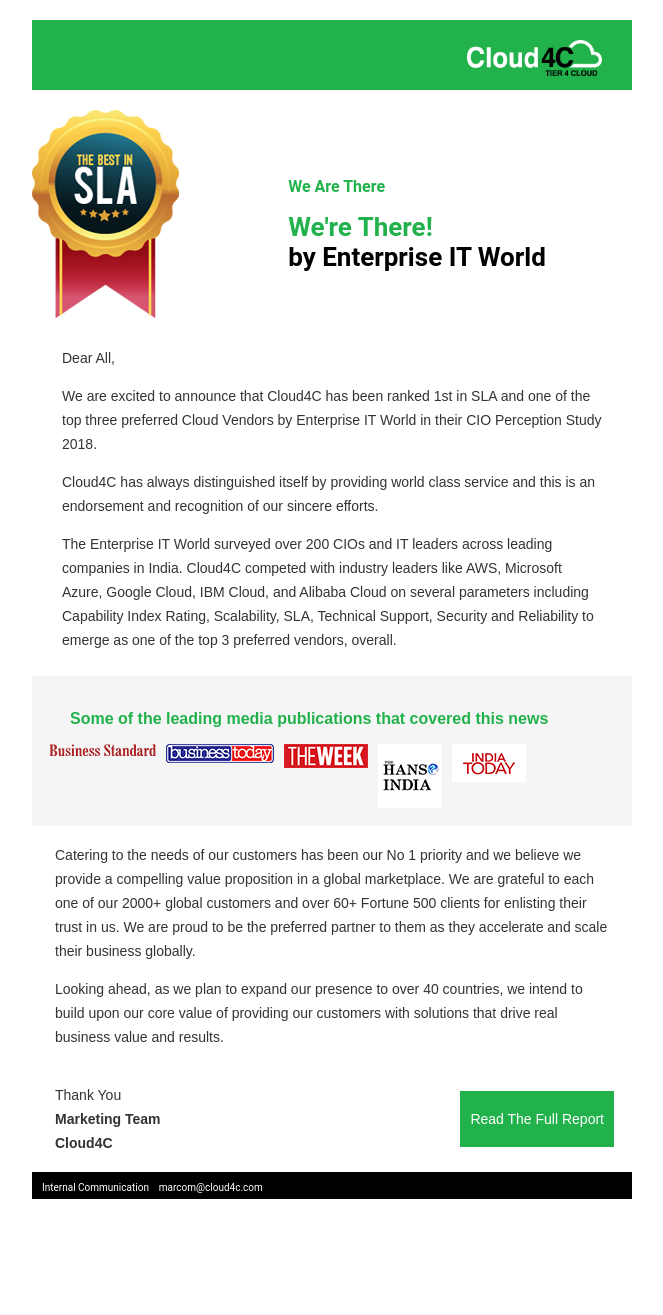
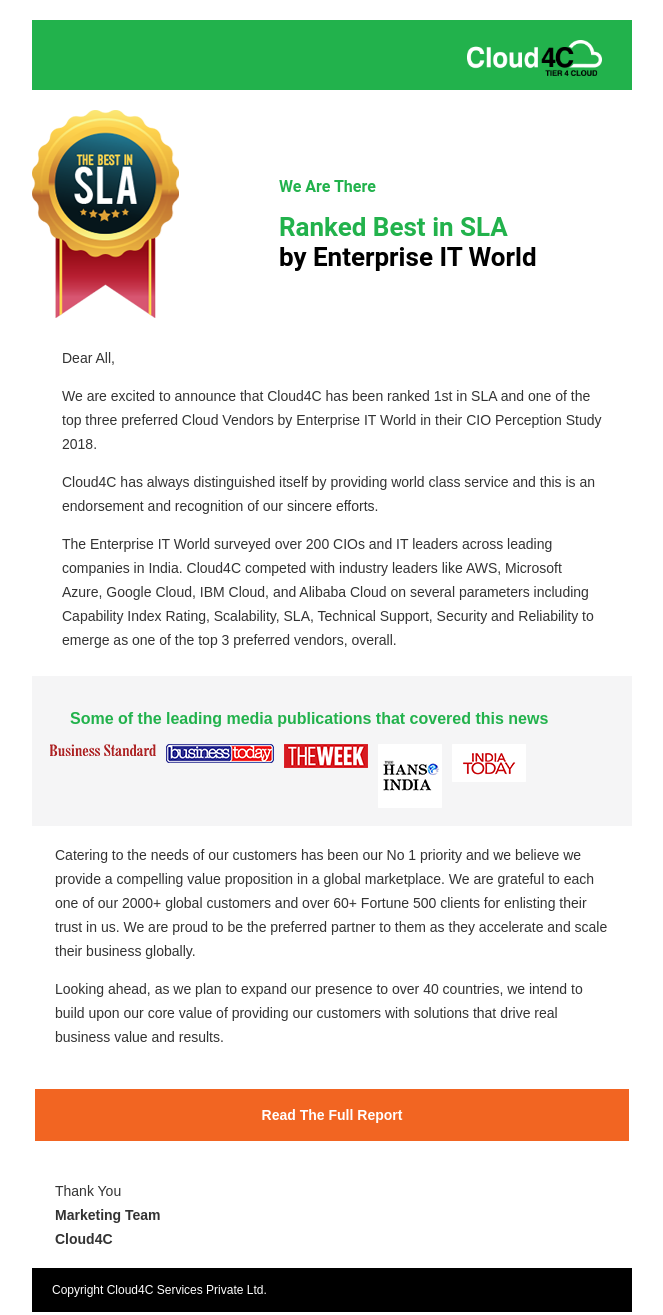
Before and after one commit to thego2guy/assets, a plain HTML site: page cloud4c/email1/index.html in a window 1280 px wide. Shown: the whole page, without its empty margins (308-971 px from the left). Before the commit the page ends 1219 px from the top, so only its background shows below. Drawn offline with Linux system fonts and the light colour scheme.

Commit message:
text change

```diff
--- a/cloud4c/email1/index.html
+++ b/cloud4c/email1/index.html
@@ -26,9 +26,9 @@
                             </a>
                         </td>
                         <td>
-                            <div style="margin-left:10%;">
+                            <div style="margin-left:10%;padding-right: 20px;">
                                 <p style="font-family: 'Roboto', sans-serif;color: #22b24c;font-size: 16px;font-weight: 700;">We Are There</p>
-                                <p style="font-family: 'Roboto', sans-serif;color: #22b24c;font-size: 26px;margin:0px;font-weight: 700;">We're There!</p>
+                                <p style="font-family: 'Roboto', sans-serif;color: #22b24c;font-size: 26px;margin:0px;font-weight: 700;">Ranked Best in SLA</p>
                                 <p style="font-family: 'Roboto', sans-serif;color: #000000;font-size: 26px;margin:0px;font-weight: 700;">by Enterprise IT World</p>
                             </div>
                         </td>
@@ -87,6 +87,13 @@
                 </table>
                 <table style="width:100%;">
                     <tr>
+                        <td align="right">
+                            <div style="margin:10px 0px;">
+                                <a href="https://www.cloud4c.com/CIO_Public_Cloud.php" style="text-decoration:none;color: #fff; display:block; border: none;background: #f26522;padding: 18px 5%;font-size: 14px;font-weight: 700;margin: 20px 0px; width:90%; text-align: center;font-family: Arial, 'Helvetica Neue', Helvetica, sans-serif;" target="_blank">Read The Full Report</a>
+                            </div>
+                        </td>
+                    </tr>
+                    <tr>
                         <td>
                             <div style="font-family: Arial, 'Helvetica Neue', Helvetica, sans-serif;display: inline-block;text-align: left;line-height: 24px;">
                                 <p style="font-family: Arial, 'Helvetica Neue', Helvetica, sans-serif;padding: 0px 20px;color: #333333;font-size: 14px;margin-bottom: 0px;">Thank You</p>
@@ -94,20 +101,12 @@
                                 <p style="font-family: Arial, 'Helvetica Neue', Helvetica, sans-serif;padding: 0px 20px;color: #333333;font-size: 14px;font-weight: 700;margin-top: 0px;">Cloud4C</p>
                             </div>
                         </td>
-                        <td align="right">
-                            <div style="font-family: Arial, 'Helvetica Neue', Helvetica, sans-serif;display: inline-block;text-align: left;line-height: 24px;padding-right: 15px;">
-                                <a href="https://www.cloud4c.com/CIO_Public_Cloud.php" style="color:#ffffff;font-size:14px;background-color:#22b24c;padding:20px 10px;text-decoration: none;">Read The Full Report</a>
-                            </div>
-                        </td>
                     </tr>
                 </table>
-                <table width="100%" cellspacing="0" cellpadding="0" align="center" style="background: #000000;">
+                <table width="100%" cellspacing="0" cellpadding="0" align="center" style="background: #000000;padding: 15px 0px;">
                     <tr>
                         <td align="left">
-                            <ul style="padding-left: 10px;margin: 4px 0px;font-family: 'Roboto', sans-serif;">
-                                <li style="display: inline-block;color:#ffffff;font-size: 10px; text-align: center;">Internal Communication &nbsp;&nbsp;
-                                    <a href="mailto:marcom@cloud4c.com" style="color:#fff;text-decoration:none;">marcom@cloud4c.com</a></li>
-                            </ul>
+                            <p style="color:#ffffff;font-size:12px;margin:0px;font-family: Arial, 'Helvetica Neue', Helvetica, sans-serif;padding-left: 20px;">Copyright Cloud4C Services Private Ltd.</p>
                         </td>
                     </tr>
                 </table>
```
